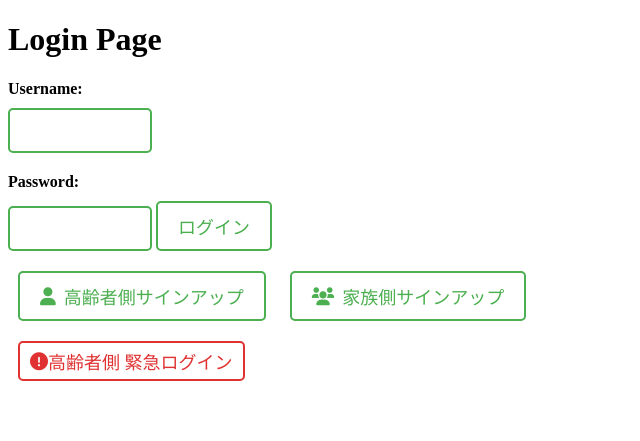
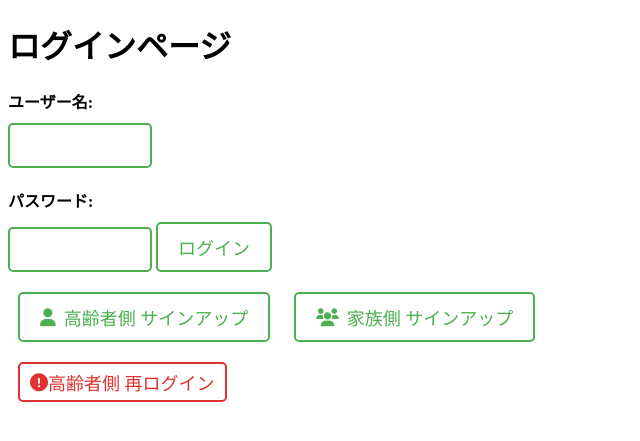
Before and after one commit to t22cs050/CareLink, a Django app: page /careLink/login in a window 1280 px wide. Shown: the top 441 px of the page, without its empty margins (0-640 px from the left). Run offline with Django 4.2, Linux system fonts and the light colour scheme; some libraries are stand-ins or nearby versions.

Commit message:
横文字や専門用語を高齢者の理解しやすい単語に変更した。

```diff
--- a/careLink/templates/careLink/elder_add.html
+++ b/careLink/templates/careLink/elder_add.html
@@ -3,10 +3,10 @@
 
 {% block content %}
     <div class="container mt-5">
-        <h1 class="mb-4">Elderの登録</h1>
+        <h1 class="mb-4">新規登録</h1>
 
         <!-- 生成されたelder_codeを表示 -->
-        <p>あなたの Elder Code は <strong>{{ elder_code }}</strong> です。登録しますか？</p>
+        <p>あなたの みまもり番号 は <strong>{{ elder_code }}</strong> です。登録しますか？</p>
 
         <form method="post" class="needs-validation" novalidate>
             {% csrf_token %}
--- a/careLink/templates/careLink/elder_home.html
+++ b/careLink/templates/careLink/elder_home.html
@@ -111,7 +111,7 @@
     </style>
 </head>
 <body>
-    <h3>ID: {{ elder_id }}&nbsp;&nbsp;&nbsp;&nbsp;CODE: {{ elder_code }}</h3>
+    <h3>個人番号: {{ elder_id }}&nbsp;&nbsp;&nbsp;&nbsp;みまもり番号: {{ elder_code }}</h3>
     <h1>{{ elder.elder_name }}さん、今日の予定</h1>
 
     {% if elder %}
@@ -267,7 +267,7 @@
         <p>予定はありません。</p>
     {% endif %}
     <div class="link-container">
-        <a href="{% url 'careLink:elder_logout' %}">ログアウト</a>
+        <a href="{% url 'careLink:elder_logout' %}">退室</a>
         <a href="{% url 'careLink:change_name' %}">名前を変更</a>
     </div>
 
--- a/careLink/templates/careLink/family_add.html
+++ b/careLink/templates/careLink/family_add.html
@@ -22,7 +22,7 @@
         </div>
 
         <div class="mb-3">
-            {{ form.elder_code.label_tag }}
+            <a>みまもり番号:</a>
             {{ form.elder_code|add_class:"form-control" }}
         </div>
 
--- a/careLink/templates/careLink/login.html
+++ b/careLink/templates/careLink/login.html
@@ -83,20 +83,20 @@
     </style>
 </head>
 <body>
-    <h1>Login Page</h1>
+    <h1>ログインページ</h1>
     <form method="post">
         {% csrf_token %}
-        <label for="username">Username:</label>
+        <label for="username">ユーザー名:</label>
         <input type="text" id="username" name="username" class="styled-input" required>
-        <label for="password">Password:</label>
+        <label for="password">パスワード:</label>
         <input type="password" id="password" name="password" class="styled-input" required>
         <button type="submit" class="styled-button">ログイン</button>
         {% if error %}
             <p>{{ error }}</p>
         {% endif %}
     </form>
-    <a href="signup_elder" class="icon-link"><i class="fas fa-user"></i>高齢者側サインアップ</a>
-    <a href="signup_family" class="icon-link"><i class="fas fa-users"></i>家族側サインアップ</a><br/>
-    <a href="emergency_login" class="emergency-link"><i class="fas fa-exclamation-circle"></i>高齢者側 緊急ログイン</a>
+    <a href="signup_elder" class="icon-link"><i class="fas fa-user"></i>高齢者側 サインアップ</a>
+    <a href="signup_family" class="icon-link"><i class="fas fa-users"></i>家族側 サインアップ</a><br/>
+    <a href="emergency_login" class="emergency-link"><i class="fas fa-exclamation-circle"></i>高齢者側 再ログイン</a>
 </body>
 </html>
```
Also changed, not shown: careLink/templates/careLink/elder_logout.html (+4 -4 lines), careLink/templates/careLink/emergency_login.html (+4 -4 lines), myproject/settings.py (+7 -10 lines).
